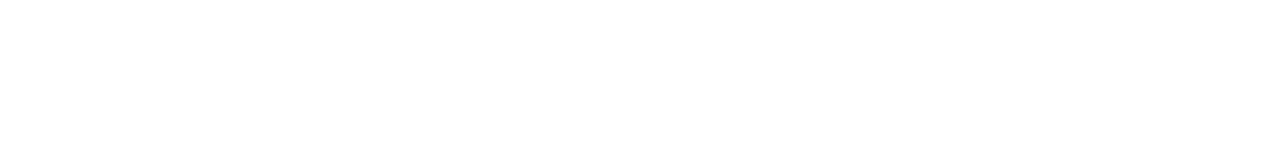
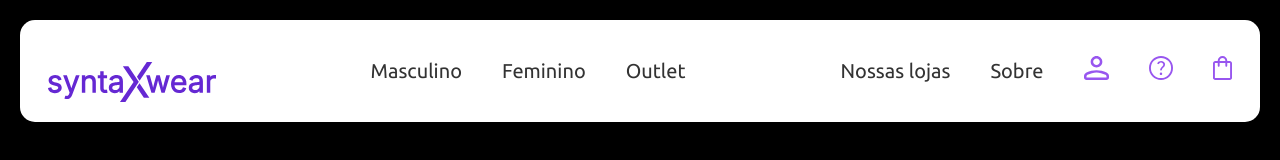
Before and after one commit to eikogloria/ecommmerce-syntaxwear, a plain HTML site: page index.html in a window 1280 px wide. Drawn offline with Linux system fonts and the light colour scheme; files whose address does not match are found by name.

Commit message:
feat: adiciona header com estilização desktop.

```diff
--- a/css/base.css
+++ b/css/base.css
@@ -2,4 +2,5 @@
 body{
     font-family: var(--fonte-principal);
     color: #333333;
+    background-color: #000;
 }
--- a/css/components/header.css
+++ b/css/components/header.css
@@ -1 +1,48 @@
 /* Component CSS for header */
+.header {
+    background-color: #fff;
+    position: fixed;
+    top: 20px;
+    left : 50%;
+    transform: translateX(-50%);
+    width: calc(100% - 40px);
+    border-radius: 15px;
+    z-index: 999;
+    display: flex;
+    justify-content: space-between;
+    align-items: center;
+    padding: 20px 28px;
+}
+
+.logo img{
+    height: 40px;
+}
+
+.nav-center ul {
+    display: flex;
+    gap: 2.5rem;
+
+}
+
+.nav-center a,
+.nav-right a {
+    font-size: 1.25rem;
+}
+
+.nav-center a:hover,
+.nav-right a:hover {
+    color: blueviolet;
+}
+
+.nav-right ul {
+    display: flex;
+    gap: 2.5rem;
+}
+
+.nav-right img {
+    height: 24px;
+}
+
+.nav-right a:hover img{
+    opacity: 0.7;
+}
--- a/css/reset.css
+++ b/css/reset.css
@@ -63,6 +63,14 @@ a:not([class]) {
   color: currentColor;
 }
 
+a {
+  text-decoration: none;
+}
+
+ul, ol{
+  list-style: none;
+}
+
 /* Make images easier to work with */
 img,
 picture {
--- a/index.html
+++ b/index.html
@@ -1,5 +1,6 @@
 <!DOCTYPE html>
 <html lang="pt-br">
+
 <head>
     <meta charset="UTF-8">
     <meta name="viewport" content="width=device-width, initial-scale=1.0">
@@ -15,9 +16,40 @@
     <link rel="stylesheet" href="./
     css/components/footer.css">
 </head>
+
 <body>
-    <header class="site-header">
+    <header class="header">
         <!-- Logo e Navegação -->
+        <h1 class="logo">
+            <a href="" title="Syntaxwear - Ténis e sneakers de alta qualidade para todos os estilos">
+                <img src="./images/logo/logo.svg"
+                    alt="Syntaxwear Logo - Ténis e sneakers de alta qualidade para todos os estilos" class="logo">
+            </a>
+        </h1>
+        <nav class="nav-center" aria-label="Navegação principal">
+            <ul>
+                <li><a href="#">Masculino</a></li>
+                <li><a href="#">Feminino</a></li>
+                <li><a href="#">Outlet</a></li>
+            </ul>
+        </nav>
+
+        <nav class="nav-right" aria-label="Menu de ações">
+            <ul>
+                <li><a href="#">Nossas lojas</a></li>
+                <li><a href="#">Sobre</a></li>
+                <li><a href="#" aria-label="Minha conta">
+                        <img src="./images/icons/user.svg" alt="Ícone de conta">
+                    </a></li>
+                <li><a href="#" aria-label="Ajuda">
+                        <img src="./images/icons/help.svg" alt="Ícone de ajuda">
+                    </a></li>
+                <li><a href="#" aria-label="carrinho de compras">
+                        <img src="./images/icons/cart.svg" alt="Ícone de carrinho de compras">
+                    </a></li>
+            </ul>
+        </nav>
+
     </header>
 
     <main>
@@ -38,4 +70,5 @@
         <!-- Informações de Contato e Links -->
     </footer>
 </body>
+
 </html>
```
Also changed, not shown: images/icons/cart.svg (added), images/icons/help.svg (added), images/icons/user.svg (added), images/logo/logo.svg (added).
